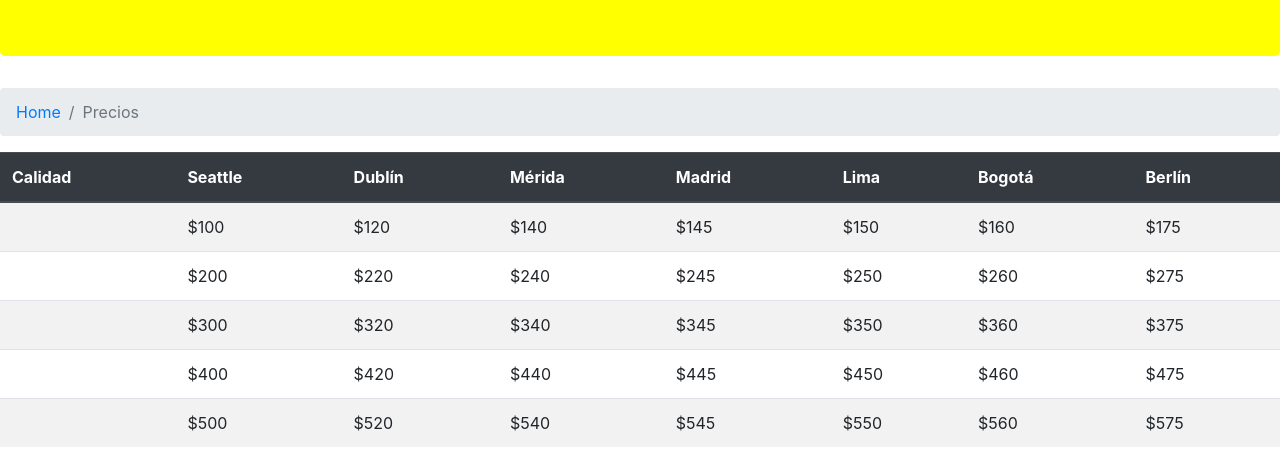
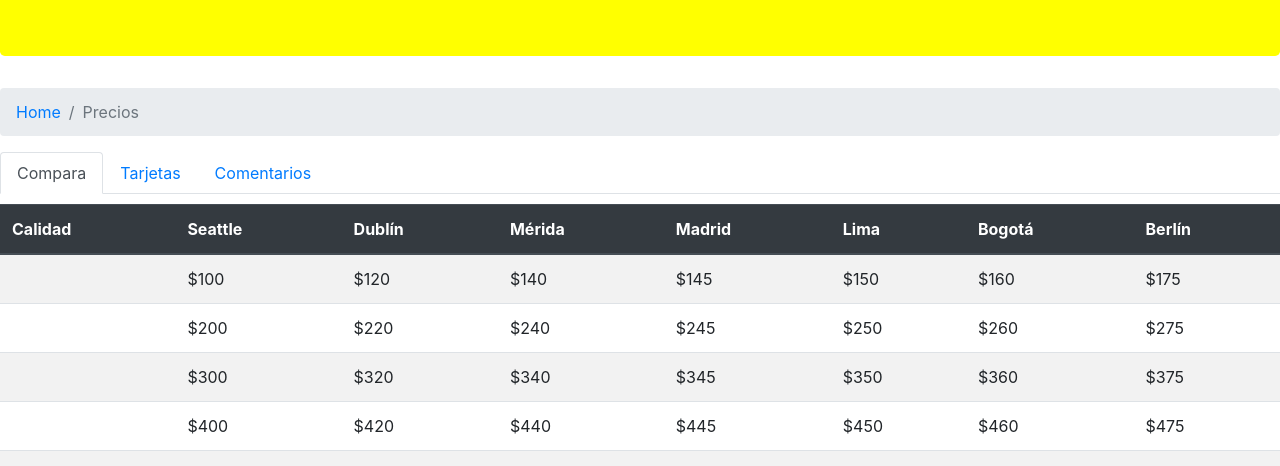
Before and after one commit to Ivanjp/Curso-Bootstrap, a website: page guia-hoteles/precios.html in a window 1280 px wide. Shown: the part 178-644 px from the top of the page. Drawn offline with nearby package versions, Linux system fonts and the light colour scheme; a web font is replaced by a local one.

Commit message:
Se agrego tabs en precios

```diff
--- a/guia-hoteles/css/main.css
+++ b/guia-hoteles/css/main.css
@@ -24,3 +24,7 @@
 .footer-address-icon{
     padding-right: 5px;
 }
+
+.tab-content{
+    padding-top: 10px;
+}
--- a/guia-hoteles/precios.html
+++ b/guia-hoteles/precios.html
@@ -44,6 +44,19 @@
 			</ol>
 		</nav>
 
+		<ul class="nav nav-tabs" id="myTab" role="tablist">
+			<li class="nav-item">
+				<a class="nav-link active" id="compara-tab" data-toggle="tab" href="#compara" role="tab" aria-controls="compara" aria-selected="true">Compara</a>
+			</li>
+			<li class="nav-item">
+				<a class="nav-link" id="tarjetas-tab" data-toggle="tab" href="#tarjetas" role="tab" aria-controls="tarjetas" aria-selected="false">Tarjetas</a>
+			</li>
+			<li class="nav-item">
+				<a class="nav-link" id="comentarios-tab" data-toggle="tab" href="#comentarios" role="tab" aria-controls="comentarios" aria-selected="false">Comentarios</a>
+			</li>
+		</ul>
+		<div class="tab-content" id="myTabContent">
+			<div class="tab-pane fade show active" id="compara" role="tabpanel" aria-labelledby="compara-tab">
 				<div class="table-responsive">
 					<table class="table table-striped">
 						<thead class="thead-dark">
@@ -115,6 +128,21 @@
 					</table>
 				</div>
 			</div>
+			<div class="tab-pane fade" id="tarjetas" role="tabpanel" aria-labelledby="tarjetas-tab">
+				<div class="d-flex justify-content-center">
+					<div class="card" style="width: 18rem;">
+					<div class="card-header" style="background-color: blue; color: white;">Tarjetas Aceptadas</div>
+					<ul class="list-group list-group-flush">
+						<li class="list-group-item">Tarjeta básica</li>
+						<li class="list-group-item">Tarjeta VIP</li>
+						<li class="list-group-item">Tarjeta Black</li>
+					</ul>
+					</div>
+				</div>
+			</div>
+			<div class="tab-pane fade" id="comentarios" role="tabpanel" aria-labelledby="comentarios-tab">Comentarios</div>
+		</div>
+    </div>
 
 	<footer>
 		<div class="row">
```
Lines whose indentation alone changed are shown as unchanged.
